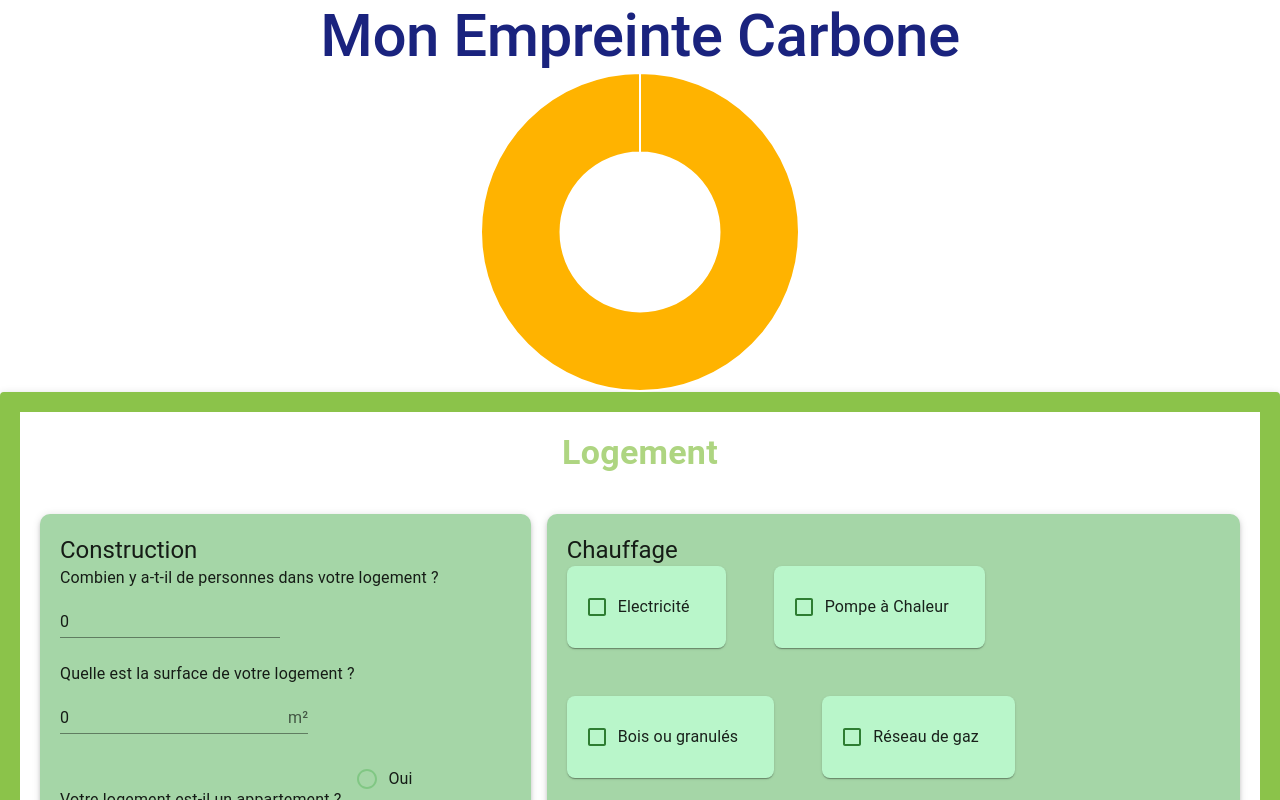
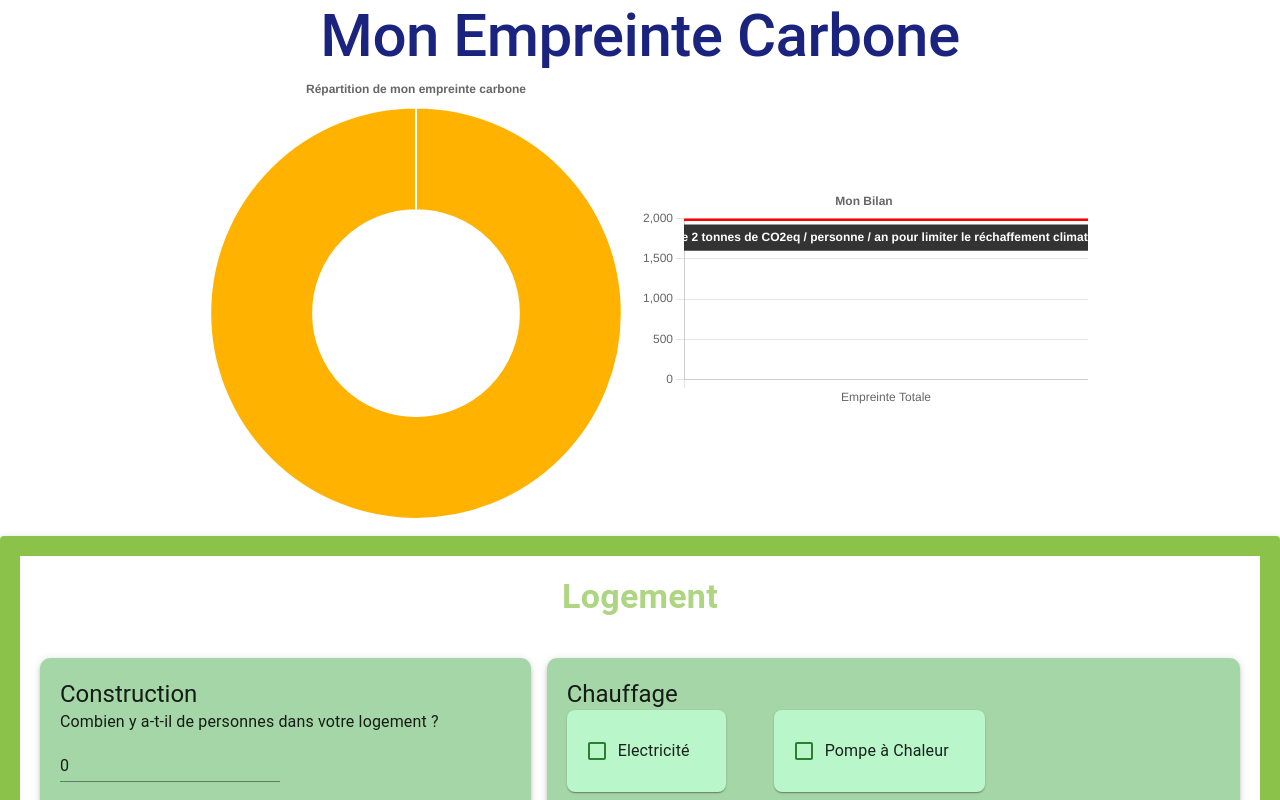
Before and after one commit to louis-prevosteau/Carbon-Footprint-Calculator, a React (Create React App) app: page / in a window 1280 px wide. Shown: the top 800 px of the page. Built offline with nearby package versions, Linux system fonts and the light colour scheme.

Commit message:
feat: Global chart

```diff
--- a/src/App.tsx
+++ b/src/App.tsx
@@ -1,13 +1,14 @@
 import Transports from 'components/Transports';
 import React, { useState } from 'react';
 import './i18n';
-import Chart from 'components/Chart';
+import DetailsChart from 'components/DetailsChart';
 import PublicServices from 'components/PublicServices';
 import Food from 'components/Food';
 import House from 'components/House';
-import { Typography } from '@mui/material';
+import { Box, Grid, Typography } from '@mui/material';
 import { useTranslation } from 'react-i18next';
 import { indigo } from '@mui/material/colors';
+import GlobalChart from 'components/GlobalChart';
 
 const App = () => {
 
@@ -39,7 +40,10 @@ const App = () => {
   return (
     <div>
       <Typography variant='h2' textAlign='center' fontWeight='medium' color={indigo[900]}>{t('title')}</Typography>
-      <Chart data={Object.values(state.sub)}/>
+      <Grid container justifyContent='center' alignItems='center' pb={2}>
+        <DetailsChart data={Object.values(state.sub)}/>
+        <GlobalChart footprint={Object.values(state.sub).reduce((a, b) => a + b, 0)} />
+      </Grid>
       <House handleDataToChart={addFootprint} />
       <Transports handleDataToChart={addFootprint}/>
       <Food handleDataToChart={addFootprint} />
--- a/src/components/Chart.tsx
+++ b/src/components/DetailsChart.tsx
@@ -1,4 +1,4 @@
-import { Box, Typography } from '@mui/material';
+import { Box } from '@mui/material';
 import { amber, cyan, grey, lightGreen, purple } from '@mui/material/colors';
 import { Chart as ChartJS, ArcElement, Tooltip, Legend } from 'chart.js';
 import React from 'react';
@@ -12,12 +12,12 @@ ChartJS.register(
     ArcElement
 );
 
-const Chart = ({ data }: { data: number[] }) => {
+const DetailsChart = ({ data }: { data: number[] }) => {
 
     const { t } = useTranslation();
 
     return (
-        <Box sx={{ width: '25%', margin: 'auto' }}>
+        <Box sx={{ display: 'flex', width: '35%' }}>
             <Doughnut
                 data={{
                     labels: [
@@ -41,6 +41,10 @@ const Chart = ({ data }: { data: number[] }) => {
                         legend: {
                             position: 'top' as const,
                             display: false
+                        },
+                        title: {
+                            display: true,
+                            text: t('chart.details')
                         }
                     }
                 }}
@@ -49,4 +53,4 @@ const Chart = ({ data }: { data: number[] }) => {
     );
 };
 
-export default Chart;
+export default DetailsChart;
--- /dev/null
+++ b/src/components/GlobalChart.tsx
@@ -0,0 +1,76 @@
+import { Box } from '@mui/material';
+import { lime } from '@mui/material/colors';
+import { Chart as ChartJS, BarElement, CategoryScale, Legend, LinearScale, Title, Tooltip } from 'chart.js';
+import React from 'react';
+import { Bar } from 'react-chartjs-2';
+import annotationPlugin from 'chartjs-plugin-annotation';
+import { useTranslation } from 'react-i18next';
+
+ChartJS.register(
+    CategoryScale,
+    LinearScale,
+    BarElement,
+    Title,
+    Tooltip,
+    Legend,
+    annotationPlugin
+);
+
+const GlobalChart = ({ footprint }: { footprint: number }) => {
+
+    const { t } = useTranslation();
+
+    return (
+        <Box sx={{ display: 'flex', width: '35%' }}>
+            <Bar
+                data={{
+                    labels: [t('chart.totalFootprint')],
+                    datasets: [
+                        {
+                            label: t('chart.footprintAdornment'),
+                            data: [footprint],
+                            backgroundColor: [lime['A200']]
+                        }
+                    ]
+                }}
+                options={{
+                    responsive: true,
+                    scales: {
+                        y: {
+                            ticks: {
+                                stepSize: 500
+                            }
+                        }
+                    },
+                    plugins: {
+                        legend: {
+                            position: 'top' as const,
+                            display: false
+                        },
+                        annotation: {
+                            annotations: {
+                                limit: {
+                                    type: 'line',
+                                    scaleID: 'y',
+                                    value: 2000,
+                                    borderColor: 'red',
+                                    borderWidth: 5,
+                                    label: {
+                                        content: t('chart.target'),
+                                        display: true
+                                    }
+                                }
+                            }
+                        },
+                        title: {
+                            display: true,
+                            text: t('chart.global')
+                        }
+                    }
+                }}
+            />
+        </Box>
+    );
+};
+
+export default GlobalChart;
--- a/src/locales/fr.json
+++ b/src/locales/fr.json
@@ -28,6 +28,8 @@
         "perCent": "%"
     },
     "chart": {
+        "details": "Répartition de mon empreinte carbone",
+        "global": "Mon Bilan",
         "labels": {
             "transports": "Transports",
             "food": "Alimentation",
@@ -36,6 +38,7 @@
             "publicServices": "Services Publiques"
         },
         "footprintAdornment": "Empreinte (en kg / an)",
+        "totalFootprint": "Empreinte Totale",
         "target": "Objectif de 2 tonnes de CO2eq / personne / an pour limiter le réchaffement climatique à 2°C"
     },
     "transports": {
```
